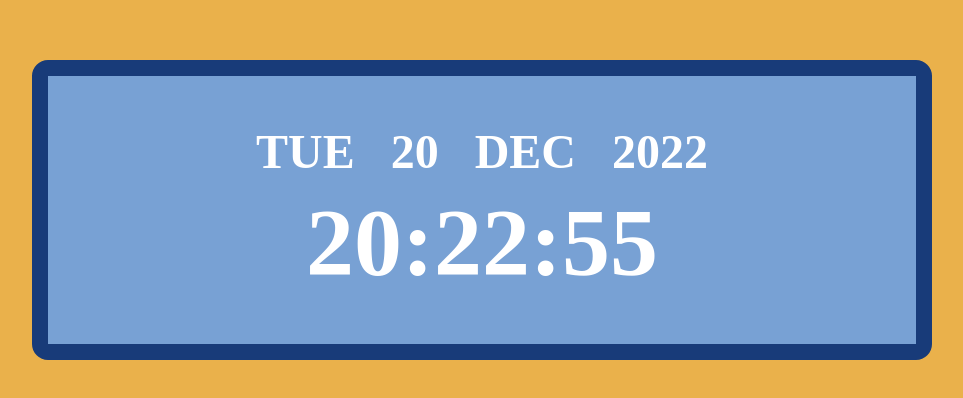
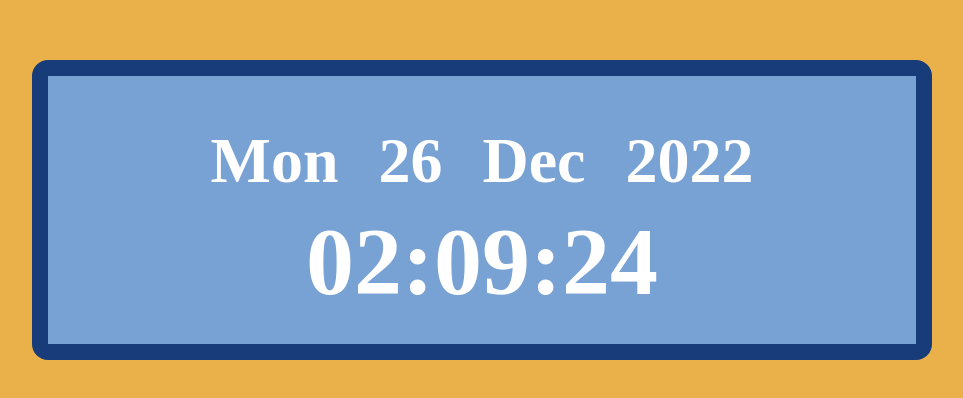
Before and after one commit to MickieTH/SMART-WATCH-2, a plain HTML site: page index.html in a window 1280 px wide. Shown: the part 180-578 px from the top of the page, without its empty margins (158-1121 px from the left). Drawn offline with Linux system fonts and the light colour scheme.

Commit message:
add code new. all file

```diff
--- a/app.js
+++ b/app.js
@@ -0,0 +1,30 @@
+// let h3 = document.querySelector('#dddmdy')
+
+// let d = new Date()
+// // console.log(d)
+
+// let dCut = String(d).split(" ")
+// // console.log(dCut)
+
+// h3.textContent = ` ${dCut[0]} ${dCut[2]} ${dCut[1]} ${dCut[3]} `
+
+// setInterval(timer, 1000)
+
+// function timer() {
+//     let h1 = document.querySelector('#time').innerHTML =
+//     // h1.textContent = dCut[4]
+// }
+
+
+
+setInterval(myTimer, 1000);
+
+function myTimer() {
+  const d = new Date();
+//console.log(d)
+  const dCut = String(d).split(" ")
+//console.log(dCut)
+
+  let h3 = document.querySelector('#dddmdy').innerHTML = `${dCut[0]} ${dCut[2]} ${dCut[1]} ${dCut[3]}`
+  document.querySelector('#time').innerHTML = dCut[4];
+}
--- a/index.html
+++ b/index.html
@@ -12,8 +12,8 @@
 <body>
 
     <div class="Watch">
-        <h3 class="dd-dm-dy" id="dddmdy">TUE 20 DEC 2022</h3>
-        <h1 class="time" id="time">20:22:55</h1>
+        <h3 class="dd-dm-dy" id="dddmdy"></h3>
+        <h1 class="timer" id="time"></h1>
     </div>
 
 
--- a/main.css
+++ b/main.css
@@ -12,7 +12,7 @@ body {
 }
 .Watch {
     width: 900px;
-    height: 300px;
+    min-height: 300px;
     /* padding: .5rem; */
 
     border: 1rem solid #183B79;
@@ -24,7 +24,7 @@ body {
 }
 
 h3 {
-    font-size: 3rem;
+    font-size: 4rem;
     margin-top: 3rem;
     word-spacing: 1.5rem;
 }
```
